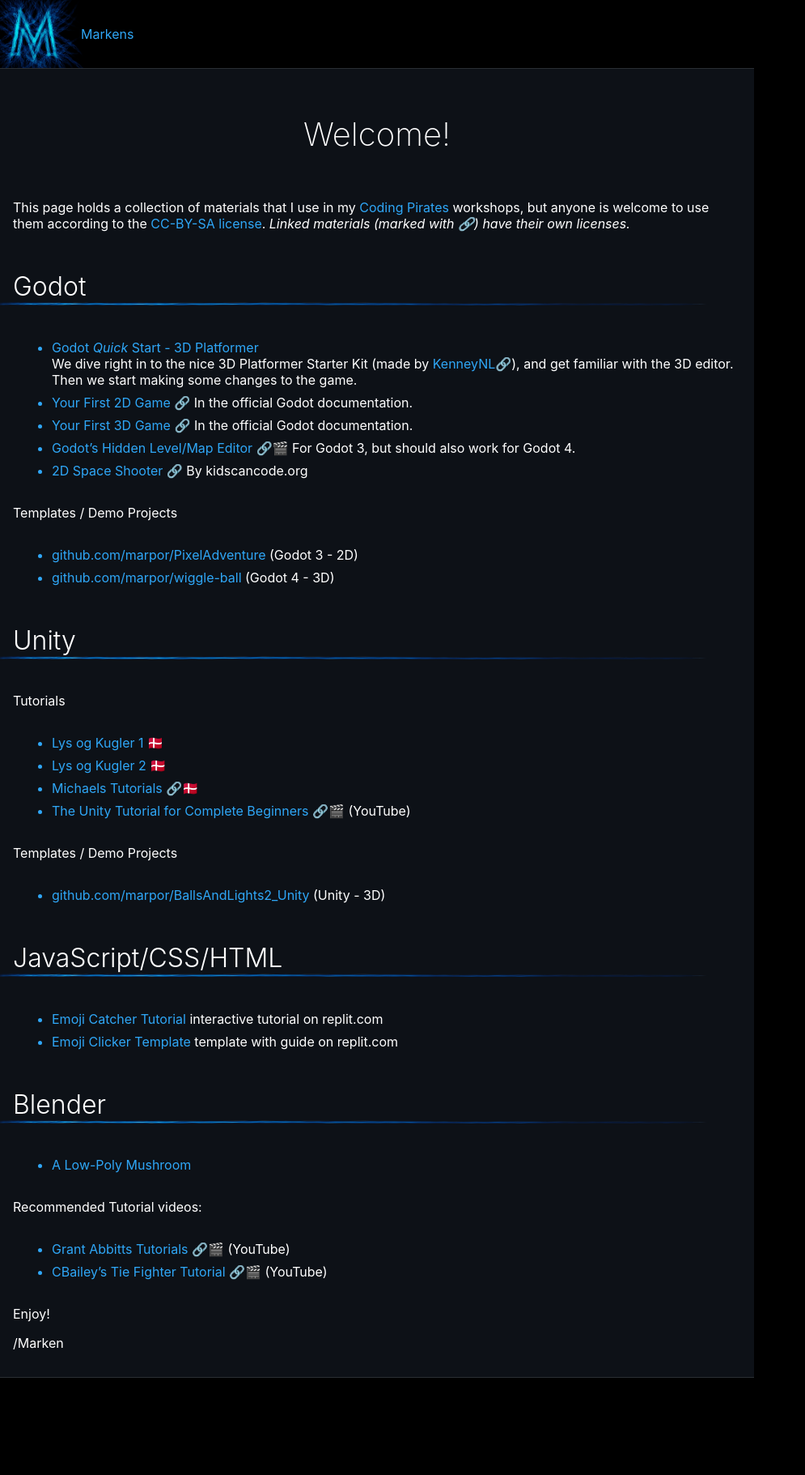
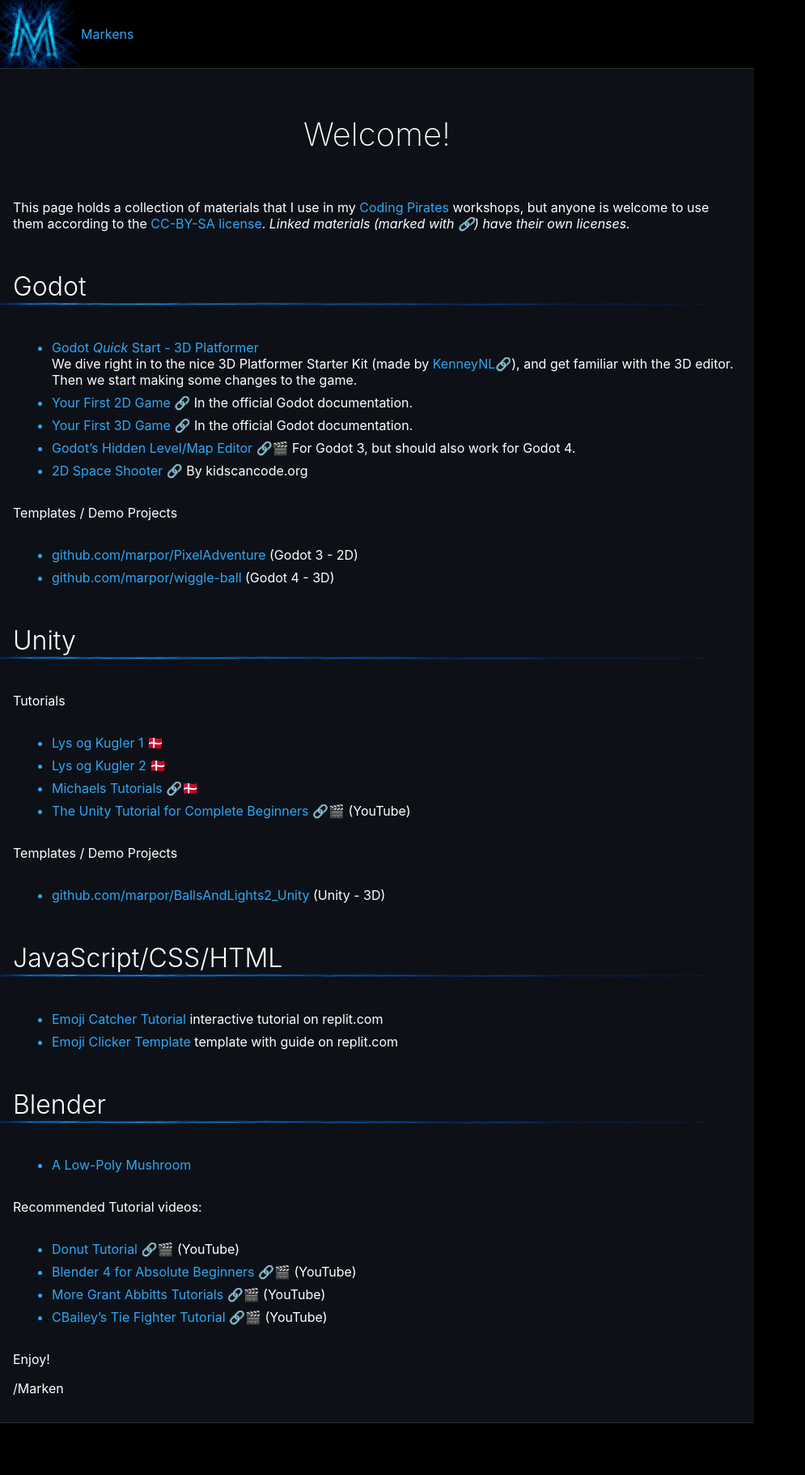
Before and after one commit to marpor/codingpirates, a Jekyll site: the page built from index.md, in a window 1280 px wide. Shown: the whole page at 81% size, without its empty margins (0-995 px from the left). Built offline with Jekyll 4.4.1, drawn with Linux system fonts in a browser that asks for light colours; our own code applies the rules of GitHub Pages for plain Markdown files; before the commit the page ends 1765 px from its top, so only the background shows below that.

Commit message:
Update index.md

```diff
--- a/index.md
+++ b/index.md
@@ -45,7 +45,9 @@
 
 Recommended Tutorial videos:
 
-* [Grant Abbitts Tutorials](https://www.youtube.com/@grabbitt/playlists) 🔗🎬 (YouTube)
+* [Donut Tutorial](https://www.youtube.com/watch?v=B0J27sf9N1Y) 🔗🎬 (YouTube)
+* [Blender 4 for Absolute Beginners](https://www.youtube.com/watch?v=lLqep5Q4MiI&ab_channel=GrantAbbitt%28Gabbitt%29) 🔗🎬 (YouTube)
+* [More Grant Abbitts Tutorials](https://www.youtube.com/@grabbitt/playlists) 🔗🎬 (YouTube)
 * [CBailey's Tie Fighter Tutorial](https://www.youtube.com/watch?v=SVl_tlbGrh4&ab_channel=CBaileyFilm) 🔗🎬 (YouTube)
 
 Enjoy!
```
